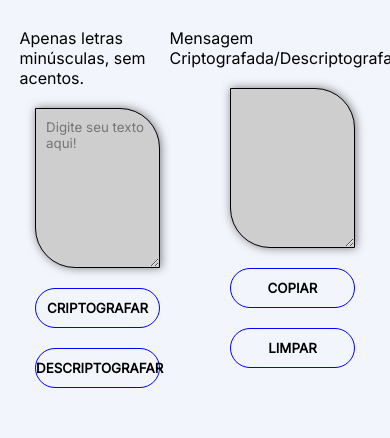
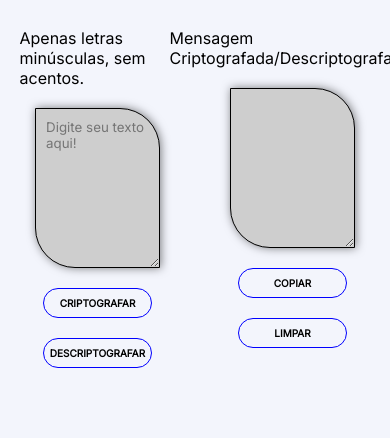
Before and after one commit to Celsohsl/Challenge-Alura-Oracle-ONE-Iniciante-em-Programa-o-, a plain HTML site: page index.html in a window 390 px wide. Shown: the part 173-611 px from the top of the page. Drawn offline with Linux system fonts and the light colour scheme.

Commit message:
Colocando Media Queries nos Botoes

```diff
--- a/assets/css/style.css
+++ b/assets/css/style.css
@@ -35,12 +35,10 @@ main #text {
 
 a img {
     padding: 30px;
-
 }
 
 p {
     margin-bottom: 20px;
-
 }
 
 .text--area {
@@ -191,3 +189,11 @@ p {
     justify-content: center;
     margin-left: 10px;
 }
+
+ @media screen and (max-width: 480px) {
+    .btn-decrypto, .btn-crypto, .btn-copy, .btn-clear {
+        width: 70%;
+        font-size: 10px;
+
+    }
+}
```
